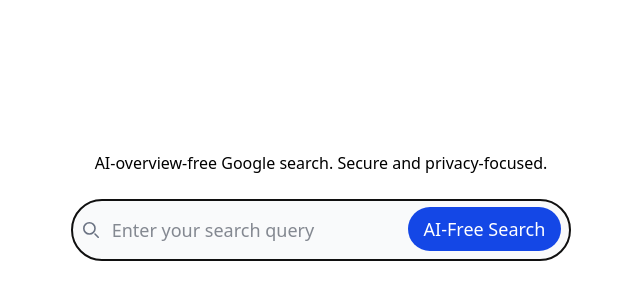
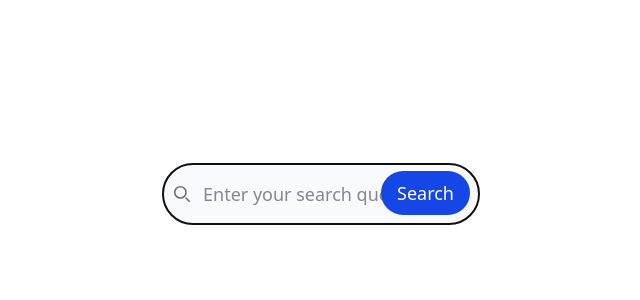
Before and after one commit to ErikMikkelson/udm14, a website: page index.html in a window 1280 px wide. Shown: the part 206-506 px from the top of the page, without its empty margins (319-959 px from the left). Drawn offline with Linux system fonts and the light colour scheme.

Commit message:
fix: remove text simplify button

```diff
--- a/index.html
+++ b/index.html
@@ -29,9 +29,6 @@
     <body>
         <div class="flex h-auto min-h-screen px-5 py-2 lg:p-0 dark:text-white dark:bg-zinc-800">
             <div class="search-box max-w-md lg:max-w-xl md:m-auto align-middle">
-                <div class="py-6 text-center mx-6 text-sm lg:text-base">
-                    <p>AI-overview-free Google search. Secure and privacy-focused.</p>
-                </div>
                 <!-- SECURE FORM WITH VALIDATION -->
                 <form class="max-w-xl mx-auto" action="https://www.google.com/search" method="get" id="searchForm">
                     <input type="hidden" name="udm" value="14">
@@ -48,7 +45,7 @@
                                 placeholder="Enter your search query" required maxlength="2048" pattern="^[^<>&\"']*$"
                                 title="Search query cannot contain HTML characters" />
                             <button type="submit" class="w-full min-h-[36px] md:w-auto text-white mt-2 md:absolute end-2.5 bottom-2.5 bg-blue-700 hover:bg-blue-800 focus:ring-4 focus:outline-none focus:ring-blue-300 font-medium rounded-full text-sm lg:text-lg px-4 py-2">
-                                AI-Free Search
+                                Search
                             </button>
                         </div>
                     </div>
```
